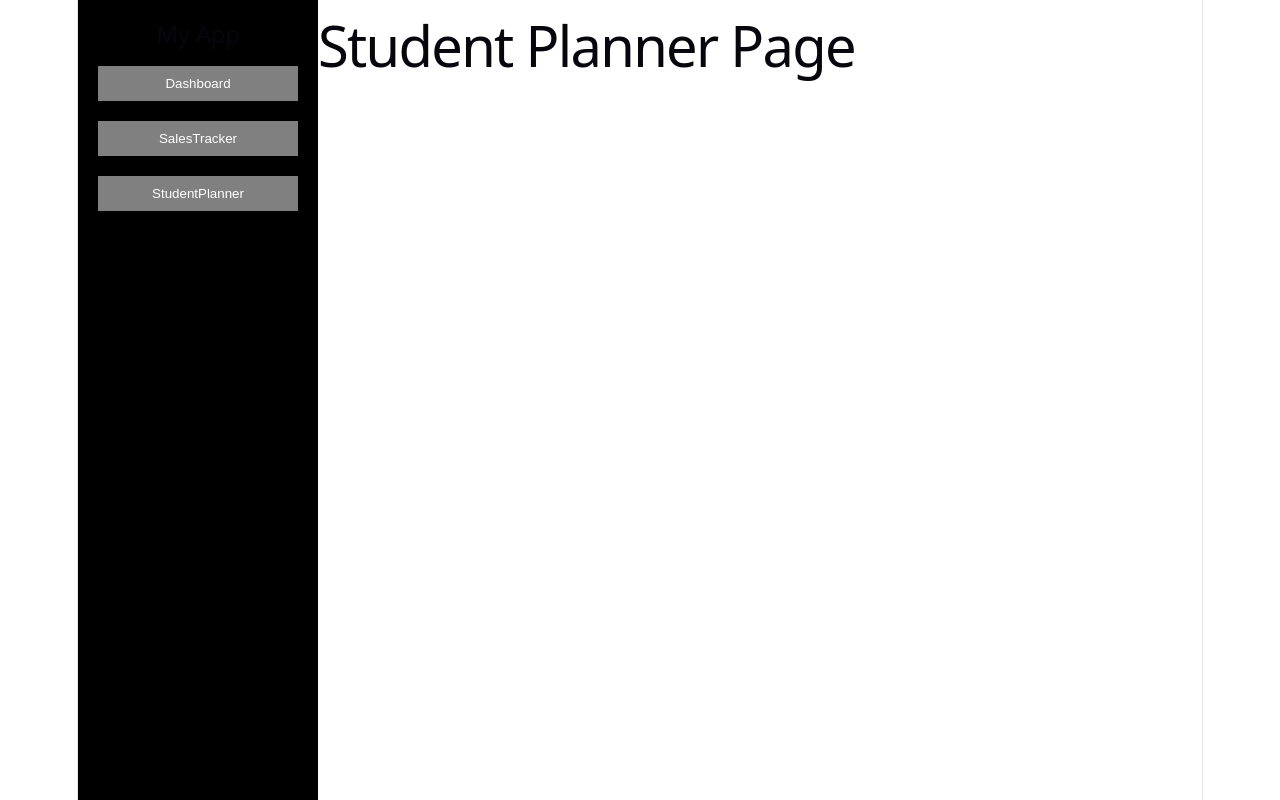
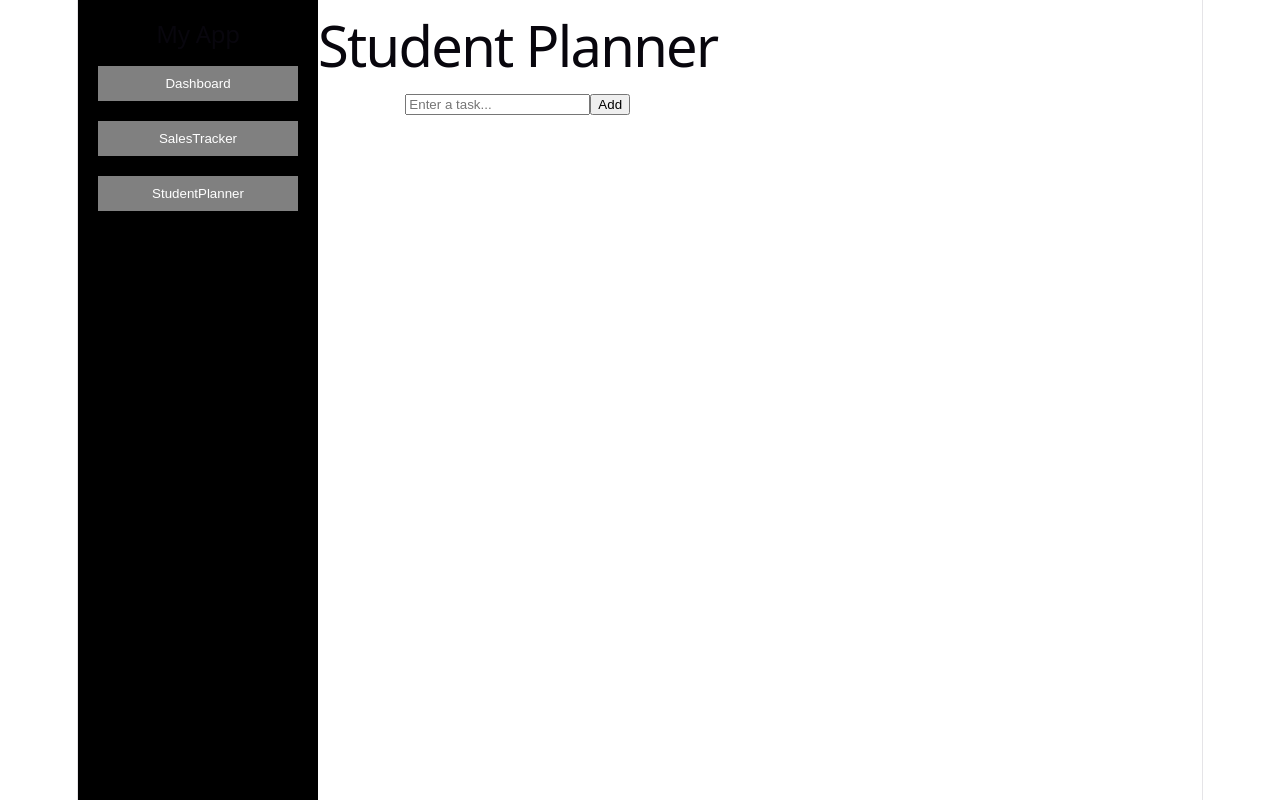
Before and after one commit to mariam968/Student-Hustle-Manager, a React (Vite) app in the folder student-planner-sales-tracker/: page / in a window 1280 px wide. Both pictures are taken after a click on the button "StudentPlanner". Built offline with nearby package versions, Linux system fonts and the light colour scheme.

Commit message:
feat: implement student planner with add, delete, complete and localStorage persistence

```diff
--- a/student-planner-sales-tracker/src/components/StudentPlanner.jsx
+++ b/student-planner-sales-tracker/src/components/StudentPlanner.jsx
@@ -1,5 +1,77 @@
+import { useState, useEffect} from "react";
+
 function StudentPlanner(){
-  return <h1>Student Planner Page</h1>;
+  const [tasks, setTasks] = useState([]);
+  // load tasks from localStorage
+
+  useEffect(()=> {
+    const savedTasks = JSON.parse(localStorage.getItem("tasks"));
+    if(savedTasks){
+      setTasks(savedTasks);
+    }
+  },[]);
+
+  // save tasks to localStorage
+  useEffect(()=>{
+    localStorage.setItem("tasks",JSON.stringify(tasks));
+  }, [tasks]);
+
+  const [input, setInput] = useState("");
+
+  const addTask = () => {
+    if (input.trim() === "")return;
+
+    const newTask = {
+      text: input,
+      completed: false,
+    };
+
+    setTasks([...tasks, newTask]);
+    setInput("");
+  };
+
+  const toggleTask = (index) =>{
+    const updated = [...tasks];
+    updated[index].completed = !updated[index].completed;
+    setTasks(updated);
+  };
+
+  const deleteTask = (index) => {
+    const updated = tasks.filter((_, i) => i !== index);
+    setTasks(updated);
+  };
+
+  return(
+    <div>
+      <h1>Student Planner</h1>
+
+      <input
+       type="text"
+       placeholder="Enter a task..."
+       value={input}
+       onChange={(e) => setInput(e.target.value)}
+        />
+        <button onClick={addTask}>Add</button>
+
+        <ul>
+          {tasks.map((task, index)=> (
+            <li key={index}>
+              <span
+              onClick={()=> toggleTask(index)}
+              style={{
+                textDecoration: task.completed ? "line-through" : "none",
+                cursor: "pointer",
+              }}
+              >
+                {task.text}
+              </span>
+
+              <button onClick={() => deleteTask(index)}>❌</button>
+            </li>
+          ))}
+        </ul>
+    </div>
+  );
+
 }
-
 export default StudentPlanner;
```
